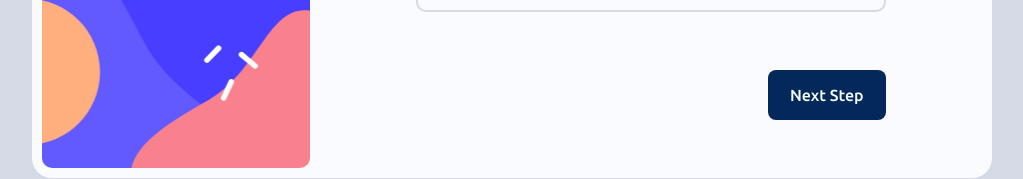
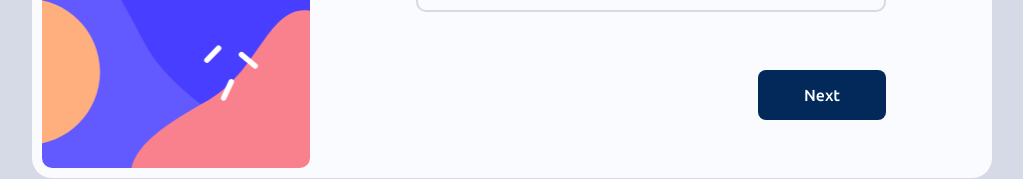
Before and after one commit to alvaromd99/multi-step-form, a React (Vite) app: page / in a window 1280 px wide. Shown: the part 542-721 px from the top of the page, without its empty margins (128-1151 px from the left). Built offline with nearby package versions, Linux system fonts and the light colour scheme.

Commit message:
add finish comp and fix some css and the last button

```diff
--- a/src/App.css
+++ b/src/App.css
@@ -81,11 +81,17 @@
 	.next-btn {
 		background-color: var(--marine-blue);
 		min-height: 3rem;
+		width: 8rem;
 		padding: 1rem 1.4rem;
 		border: none;
 		color: var(--alabaster);
 		font-weight: 500;
 		border-radius: 8px;
+		cursor: pointer;
+	}
+
+	.next-btn.last {
+		background-color: var(--pastel-blue);
 	}
 
 	.back-btn {
@@ -94,5 +100,6 @@
 		border: none;
 		color: inherit;
 		font-weight: 500;
+		cursor: pointer;
 	}
 }
--- a/src/components/footer/Footer.tsx
+++ b/src/components/footer/Footer.tsx
@@ -8,6 +8,7 @@ export default function Footer({ order }: FooterProps) {
 	const { changeComponentToShow } = useRender()
 
 	const isDisabled = order === 1
+	const isLast = order === 4
 
 	return (
 		<div
@@ -21,9 +22,9 @@ export default function Footer({ order }: FooterProps) {
 				Go Back
 			</button>
 			<button
-				className='next-btn'
+				className={`next-btn ${isLast ? 'last' : ''}`}
 				onClick={() => changeComponentToShow(order + 1)}>
-				Next Step
+				{isLast ? 'Confirm' : 'Next'}
 			</button>
 		</div>
 	)
--- a/src/components/main/MainContent.tsx
+++ b/src/components/main/MainContent.tsx
@@ -3,6 +3,7 @@ import InfoForm from '../step1/InfoForm'
 import PickAddOns from '../step3/PickAddOns'
 import SelectPlan from '../step2/SelectPlan'
 import Summary from '../step4/Summary'
+import { Finish } from '../step5/Finish'
 
 const MainContent = () => {
 	const { componentToShow } = useRender()
@@ -13,6 +14,7 @@ const MainContent = () => {
 			{componentToShow === 2 && <SelectPlan />}
 			{componentToShow === 3 && <PickAddOns />}
 			{componentToShow === 4 && <Summary />}
+			{componentToShow === 5 && <Finish />}
 		</div>
 	)
 }
--- a/src/components/step3/PickAddOns.css
+++ b/src/components/step3/PickAddOns.css
@@ -43,8 +43,8 @@ input[type='checkbox'] {
 		border: 1px solid var(--light-gray);
 		border-radius: 4px;
 	}
+
+	& input[type='checkbox']:checked + img {
+		background-color: var(--purplish-blue);
+	}
 }
-
-.add-on-checkbox input[type='checkbox']:checked + img {
-	background-color: var(--purplish-blue);
-}
--- a/src/components/step3/PickAddOns.tsx
+++ b/src/components/step3/PickAddOns.tsx
@@ -25,7 +25,7 @@ const PickAddOns = () => {
 	}
 
 	return (
-		<div className='main-content-step step-two'>
+		<div className='main-content-step step-three'>
 			<Title
 				title='Pick add-ons'
 				subtitle='Add-ons help enhance your gaming experience'
--- a/src/components/step4/Summary.tsx
+++ b/src/components/step4/Summary.tsx
@@ -1,5 +1,16 @@
+import Footer from '../footer/Footer'
+import Title from '../header/Title'
+
 const Summary = () => {
-	return <div>Summary</div>
+	return (
+		<div className='main-content-step step-three'>
+			<Title
+				title='Finishing up'
+				subtitle='Double-check everything is OK before confirming'
+			/>
+			<Footer order={4} />
+		</div>
+	)
 }
 
 export default Summary
--- /dev/null
+++ b/src/components/step5/Finish.tsx
@@ -0,0 +1,3 @@
+export const Finish = () => {
+	return <div>Finish</div>
+}
```
